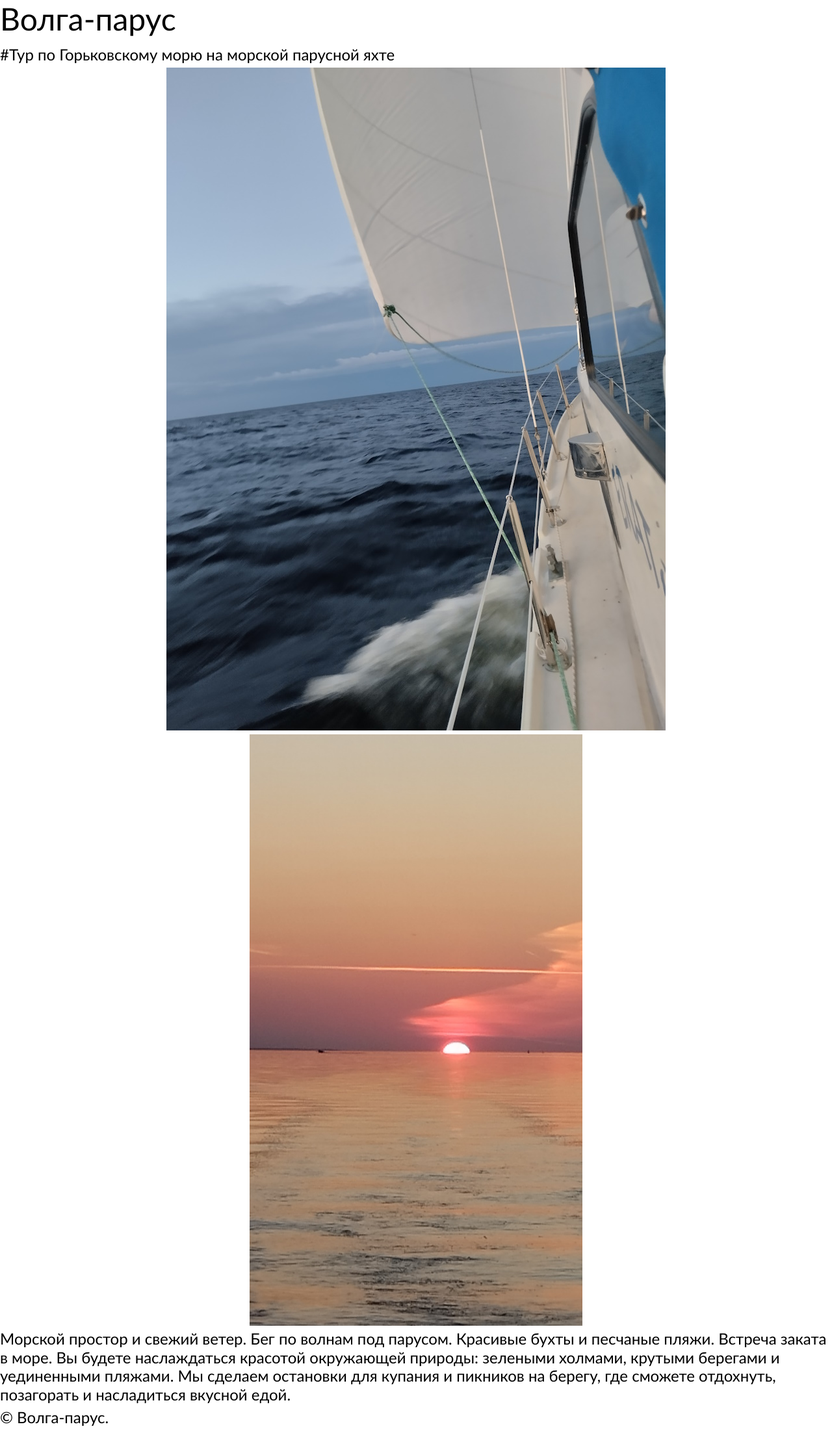
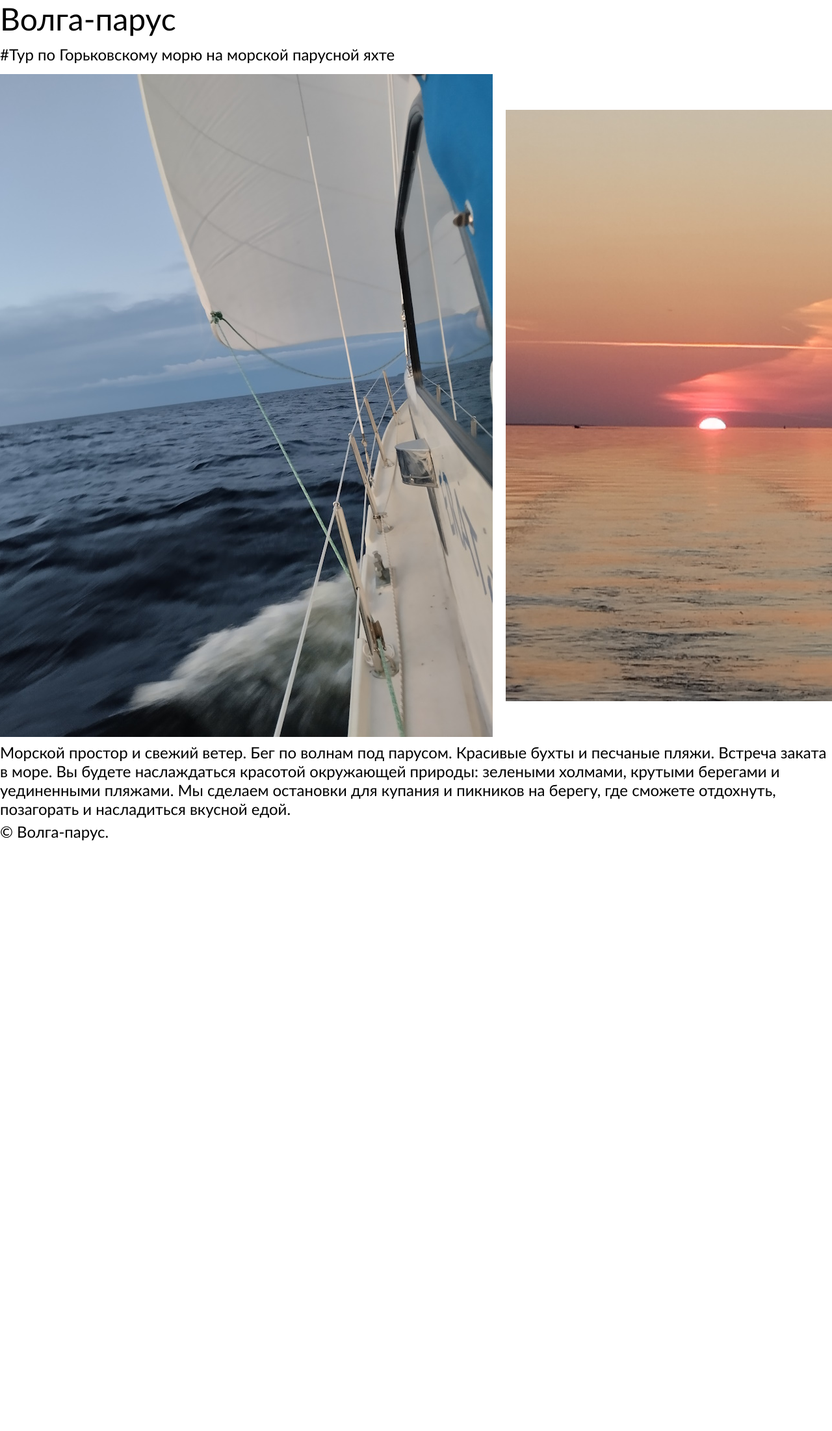
Before and after one commit to CaptainEvgeny/Volga-sail, a Jekyll site: the page built from index.md, in a window 1280 px wide. Shown: the whole page at 65% size. Built offline with Jekyll 4.4.1, drawn with Linux system fonts in a browser that asks for light colours; after the commit the page ends 1300 px from its top, so only the background shows below that.

Commit message:
Update index.md
применил класс-контейнер для размещения изображений

```diff
--- a/index.md
+++ b/index.md
@@ -7,7 +7,7 @@ excerpt: Круизы на парусных яхтах по Волге. Обуч
 
 #Тур по Горьковскому морю на морской парусной яхте
 
-<div style="text-align: center;">
+<div class="container">
     <img src="images/photo1.jpg" alt="Яхта.Парус" width="60%">
     <img src="images/photo2.jpg" alt="Яхта.Парус" width="40%">
 </div>
```
